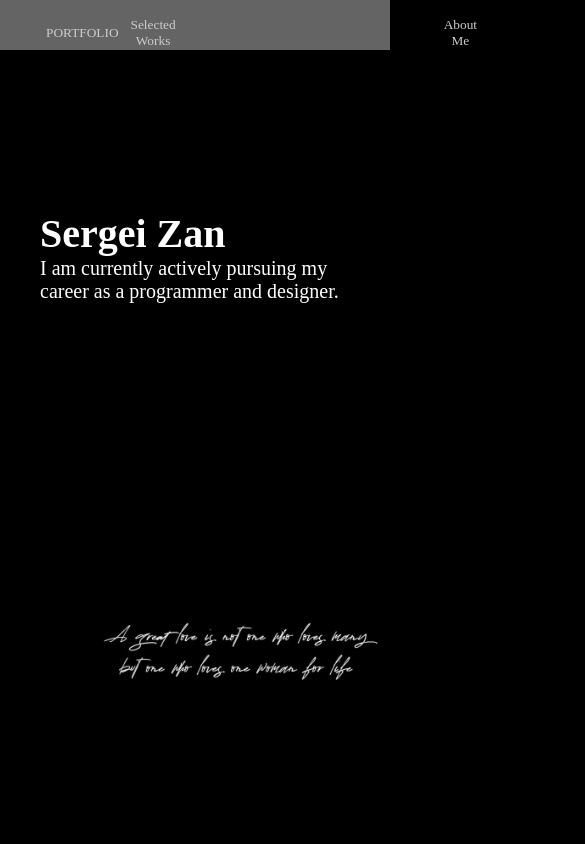
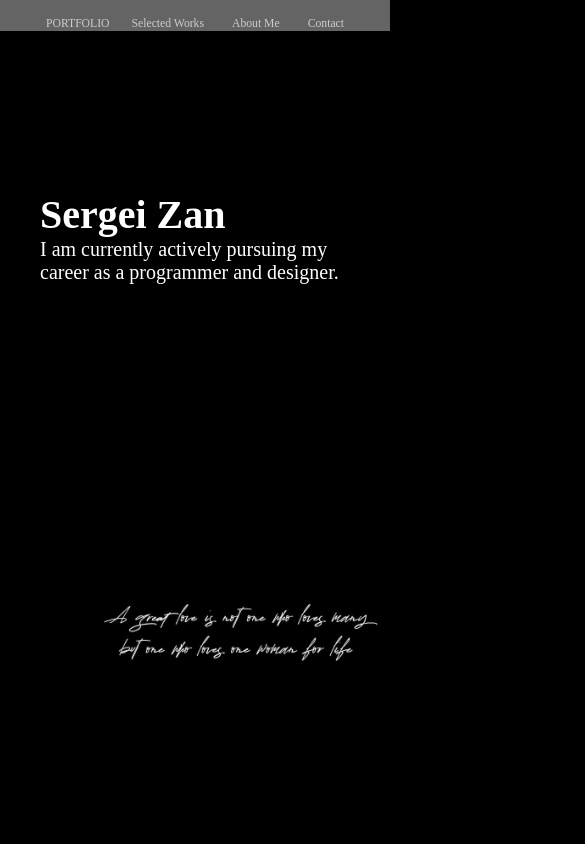
Before and after one commit to toemoe/design_portfolio, a React (Create React App) app in the folder my-app/: page / in a window 390 px wide. Shown: the top 844 px of the page, 585 px wide, since content can reach past the window. Built offline with nearby package versions, Linux system fonts and the light colour scheme; a web font is replaced by a local one.

Commit message:
header change

```diff
--- a/my-app/src/styles/App.css
+++ b/my-app/src/styles/App.css
@@ -37,6 +37,10 @@ body {
     display: flex;
     flex-direction: row;
     gap: 16rem;
+    @media (max-width: 700px) {
+        gap: 1rem;
+    }
+
 }
 
 .Header button {
@@ -346,6 +350,10 @@ body {
         color: var(--white);
     }
 
+    .Header button {
+        font-size: 0.73rem;
+    }
+
     .Works {
         display: flex;
         flex-direction: column;
```
